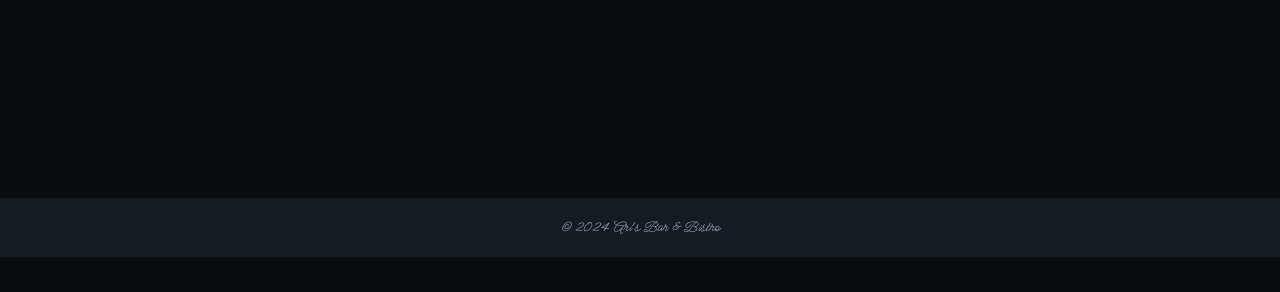
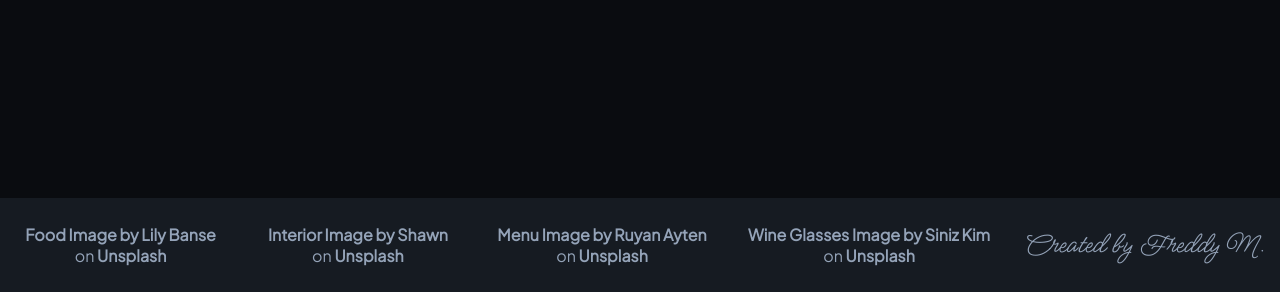
Before and after one commit to alfimerino/restaurant, a website built with webpack: page src/template.html in a window 1280 px wide. Shown: the part 1986-2278 px from the top of the page. Before the commit the page ends 2243 px from the top, so only its background shows below. Built offline with nearby package versions, Linux system fonts and the light colour scheme.

Commit message:
Created footer for now

```diff
--- a/src/index.js
+++ b/src/index.js
@@ -2,6 +2,7 @@
 
 import "./styles.css";
 import { loadHome } from "./home.js";
+import { createLinkCard, createMyLink } from "./linkCard.js";
 const navigation = document.querySelector(".navigation");
 navigation.classList.add("navigation");
 
@@ -31,17 +32,34 @@ resButton.textContent = "Reservations";
 // resButton.href = '#'; ---- ADD THIS LINK
 resButton.classList.add("resButton");
 
+const footerContainer = document.createElement("footer");
+footerContainer.classList.add("footer");
 
-const footerContainer = document.createElement('footer');
-footerContainer.classList.add('footer');
-footerContainer.textContent = '© 2024 Ari\'s Bar & Bistro';
+const myCreditText = document.createElement("a");
 
-document.body.appendChild(footerContainer);
+
 
 
 navLinksContainer.append(homeLink, menuLink, contactLink, resButton);
 navigation.append(headLine, navLinksContainer);
 
+const users = [
+  { name: "Food Image by Lily Banse", url: "/profile/alex" },
+  { name: "Interior Image by Shawn", url: "/profile/blake" },
+  { name: "Menu Image by Ruyan Ayten", url: "/profile/charlie" },
+  { name: "Wine Glasses Image by Siniz Kim", url: "/profile/charlie" },
+];
+
+// Reusable render logic
+users.forEach((user) => {
+  const element = createLinkCard(user);
+  footerContainer.appendChild(element);
+});
+
+const myLink = createMyLink();
+footerContainer.appendChild(myLink);
+
+document.body.appendChild(footerContainer);
 
 loadHome();
 console.log("Test ok!");
--- /dev/null
+++ b/src/linkCard.css
@@ -0,0 +1,17 @@
+.link-card {
+  padding: 1rem;
+  margin: 10px 0;
+  border-left: 4px solid #2563eb;
+  background: #f8fafc;
+  font-family: system-ui, sans-serif;
+}
+
+.module-link {
+  color: #2563eb;
+  font-weight: 600;
+  transition: opacity 0.2s;
+}
+
+.module-link:hover {
+  opacity: 0.7;
+}
--- /dev/null
+++ b/src/linkCard.js
@@ -0,0 +1,24 @@
+import "./styles.css"; // Webpack magic happens here
+
+export function createLinkCard({ name, url }) {
+  const card = document.createElement("div");
+  card.className = "link-card";
+
+  card.innerHTML = `
+        <span>
+            <strong>${name}</strong> on <a href="${url}" class="module-link">Unsplash</a>
+        </span>
+    `;
+
+  return card;
+}
+
+export function createMyLink() {
+  const myCard = document.createElement("div");
+  myCard.className = "link-card";
+
+  myCard.innerHTML = `
+    <a href="https://github.com/yourusername" class="card-link2">Created by Freddy M.</a>
+    `;
+  return myCard;
+}
--- a/src/styles.css
+++ b/src/styles.css
@@ -52,10 +52,14 @@ body {
 }
 
 .footer {
+    display: flex;
+    flex-direction: row;
+    justify-content: center;
+    align-items: center; /* Add this line */
     background-color: var(--surface-cards-color);
     color: var(--secondary-text-color);
     text-align: center;
-    padding: 20px;
+    padding: 10px 0px;
     margin-top: auto;
 }
 
@@ -148,3 +152,36 @@ body {
     display: block;
     margin: 0 auto;
 }
+
+.link-card {
+  padding: 1rem;
+  display: flex;
+  flex-direction: row;
+  /* margin: 10px 0; */
+  font-family: var(--font-body);
+}
+
+.card-link2 {
+  display: flex;
+  flex-wrap: nowrap;
+  white-space: nowrap; /* Add this line */
+  text-decoration: none;
+  font-size: 30px;
+  font-family: var(--font-logo);
+}
+
+.module-link {
+  color: var(--secondary-text-color);
+  font-weight: 600;
+  transition: opacity 0.2s;
+}
+
+.footer a {
+    color: var(--secondary-text-color);
+    text-decoration: none;
+}
+
+
+.module-link:hover {
+  opacity: 0.7;
+}
```
